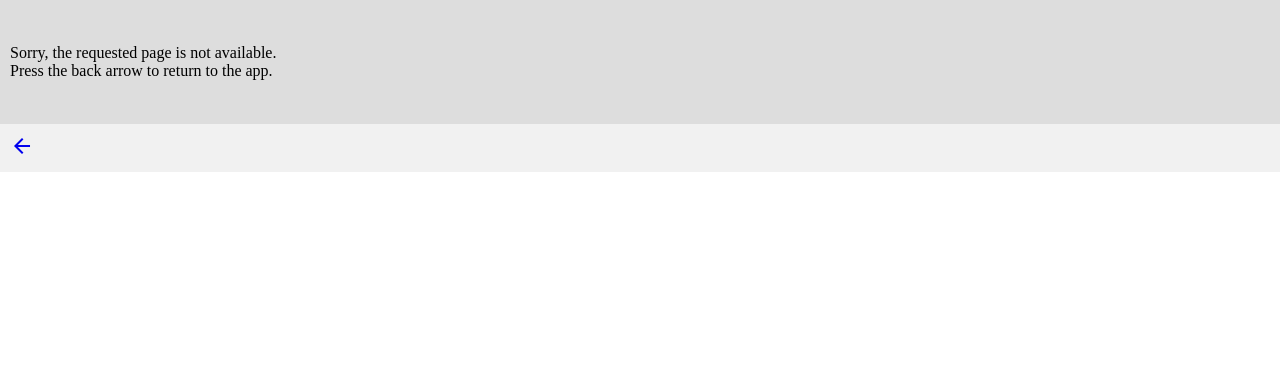
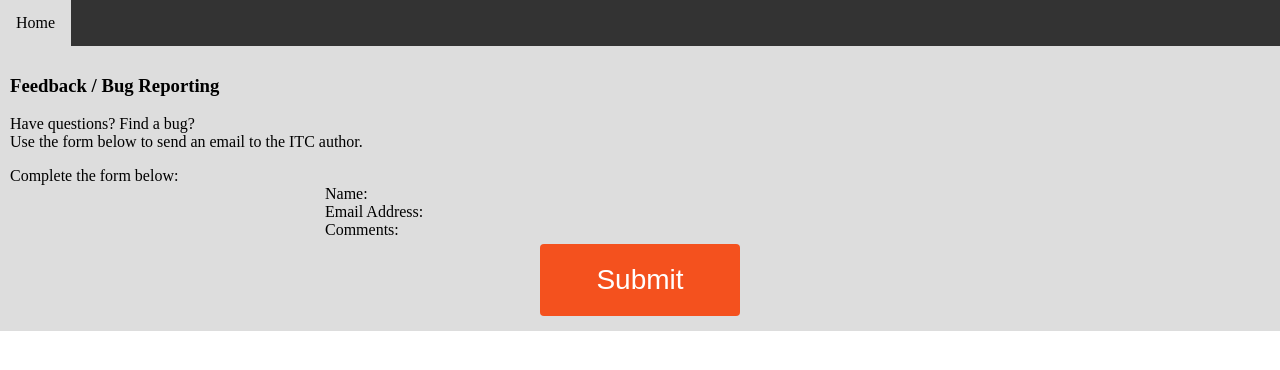
Before and after one commit to mcdonagj/Tiptabs, a Flask app: page /feedback in a window 1280 px wide. Shown: the top 370 px of the page. Run offline with Flask 2, Linux system fonts and the light colour scheme.

Commit message:
Add basic feedback page.
Signed-off-by: Gary McDonald <mcdonagj@dukes.jmu.edu>

```diff
--- a/main.py
+++ b/main.py
@@ -49,7 +49,7 @@ def main():
     app = Flask(__name__)
 
     @app.route('/', methods=['GET'])
-    def home():
+    def get_home():
         return render_template("app.html", rates=rates)
 
     # TODO: Add a route for inputting a list of currencies to be added/updated via form input / read from a file.
@@ -100,7 +100,7 @@ def main():
             return render_template("result.html", resp=post_form_resp[0], result=post_form_resp[1])
 
     @app.route('/fixer_status', methods=['GET'])
-    def fixer_status():
+    def get_fixer_status():
 
         fxr_resp = [False, "Fixer.io is not available."]
 
@@ -109,6 +109,10 @@ def main():
                 fxr_resp = [exec_rates, "Fixer.io is available for use."]
 
         return render_template("fixer_status.html", resp=fxr_resp[0], result=fxr_resp[1])
+
+    @app.route('/feedback', methods=['GET', 'POST'])
+    def send_feedback():
+        return render_template("feedback.html")
 
     @app.errorhandler(404)
     def no_page_found(e):
--- a/static/style.css
+++ b/static/style.css
@@ -53,21 +53,15 @@
 
 * {
     box-sizing: border-box;
-    /*font-family: Arial, Helvetica, sans-serif;*/
 }
 
 body {
   margin: 0;
-  /*font-family: Arial, Helvetica, sans-serif;*/
 }
 
-select {
+select, input {
     padding-left: 50% !important;
     width: 100%;
-}
-
-input {
-    width:200px;
 }
 
 .button {
--- /dev/null
+++ b/templates/feedback.html
@@ -0,0 +1,49 @@
+<!DOCTYPE html>
+<html lang="en">
+<head>
+    <meta charset="UTF-8">
+    <link rel="shortcut icon" href="{{ url_for('static', filename='favicon.png')}}">
+    <link rel="stylesheet" type="text/css" href="{{ url_for('static', filename='style.css') }}">
+    <title>Send Feedback</title>
+</head>
+<body>
+
+<div class="topnav">
+    <a href="http://127.0.0.1:5000/"><i class="fas fa-home fa-fw"></i>  Home</a>
+</div>
+<div class="content">
+    <h3 class="md-headline"><b>Feedback / Bug Reporting</b></h3>
+    <p class="md-body-1">Have questions? Find a bug? <i class="fas fa-bug"></i> <br> Use the form below to send an email to the ITC author.</p>
+
+    <div class="container" ng-controller="app_controller">
+        <label class="md-body-2">Complete the form below:</label>
+            <form ng-submit="sendFeedback()" action="/feedback" method="POST">
+
+                <div class="row">
+                    <div class="column"></div>
+                    <div class="column">
+                        <label class="md-subhead" for="userName">Name:</label><br>
+                        <label class="md-subhead" for="userEmail">Email Address:</label><br>
+                        <label class="md-subhead" for="userComments">Comments:</label>
+                    </div>
+
+                    <div class="column">
+                        <div class="form-group">
+                            <!--TODO: Create input form for submitting feedback.-->
+                        </div>
+
+                    </div>
+                    <div class="column"></div>
+
+                </div>
+                <div class="row" style="text-align:center;">
+                    <div class="column"></div>
+                    <div class="column"><button type="submit" class="btn btn-default" style="vertical-align:middle"><span>Submit</span></button></div>
+                    <div class="column"></div>
+                </div>
+            </form>
+        </div>
+    </div>
+
+</body>
+</html>
```
Also changed, not shown: templates/app.html (+8 -5 lines).
